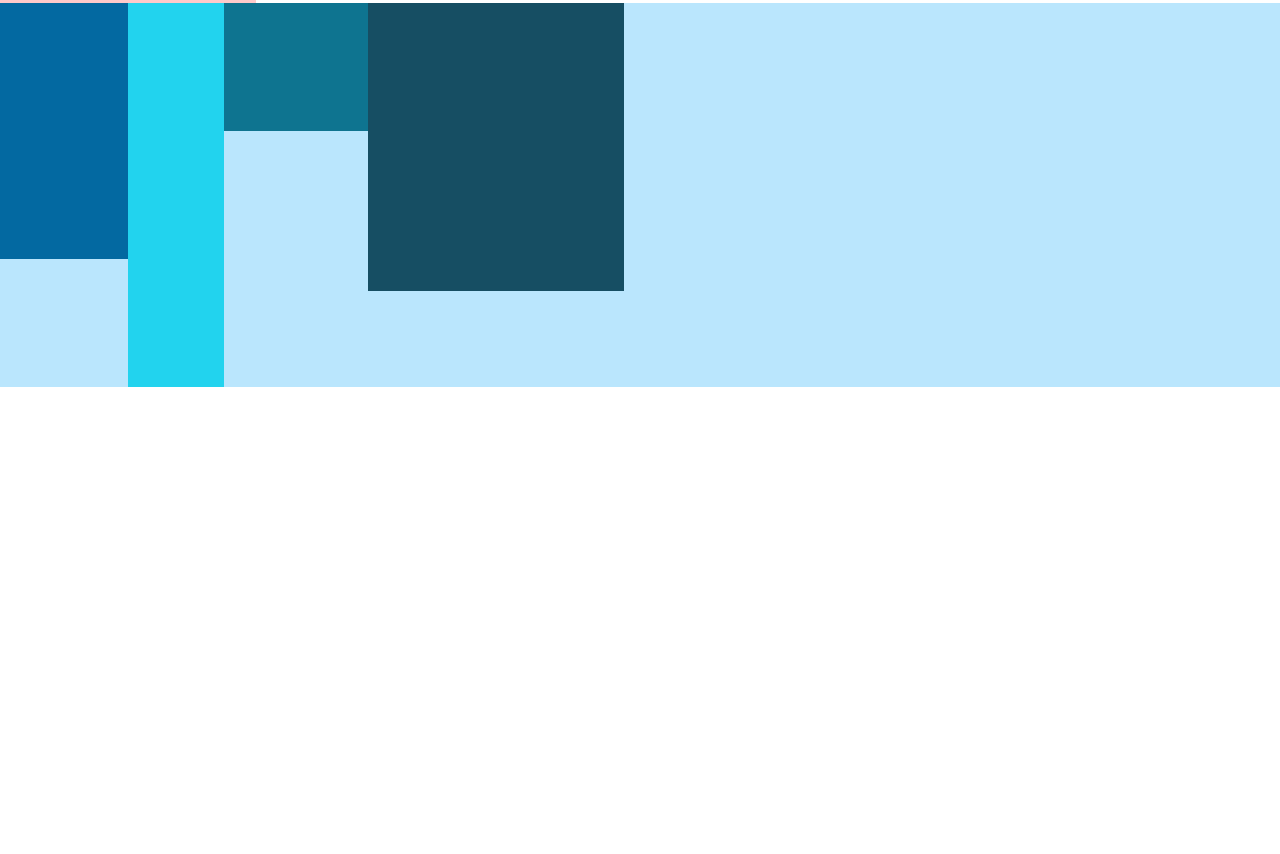
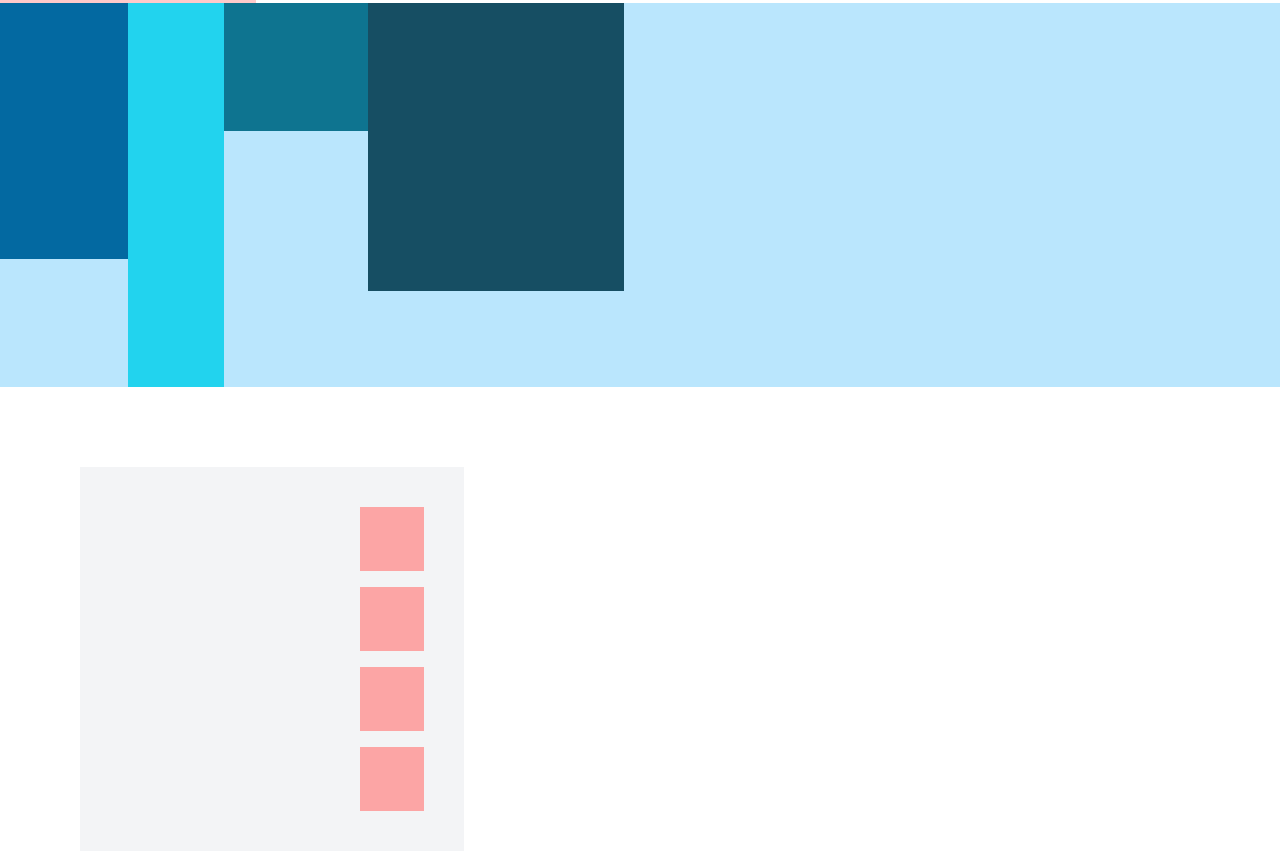
Before and after one commit to Theasasin7/Tailwind, a website: page public/index.html in a window 1280 px wide. Shown: the part 277-1131 px from the top of the page. Before the commit the page ends 800 px from the top, so only its background shows below. Drawn offline with Linux system fonts and the light colour scheme.

Commit message:
video 9 de platzi

```diff
--- a/public/index.html
+++ b/public/index.html
@@ -16,5 +16,11 @@
         <div class="w-36 h-32 bg-cyan-700"></div>
         <div class="w-64 h-72 bg-cyan-900"></div>
     </div>
+    <div class="w-96 h-96 bg-gray-100 p-10 m-20 flex flex-col space-y-4 justify-end items-end">
+        <div class="w-16 h-16 bg-red-300"></div>
+        <div class="w-16 h-16 bg-red-300"></div>
+        <div class="w-16 h-16 bg-red-300"></div>
+        <div class="w-16 h-16 bg-red-300"></div>
+    </div>
 </body>
 </html>
```
Also changed, not shown: public/css/tailwind.css.
